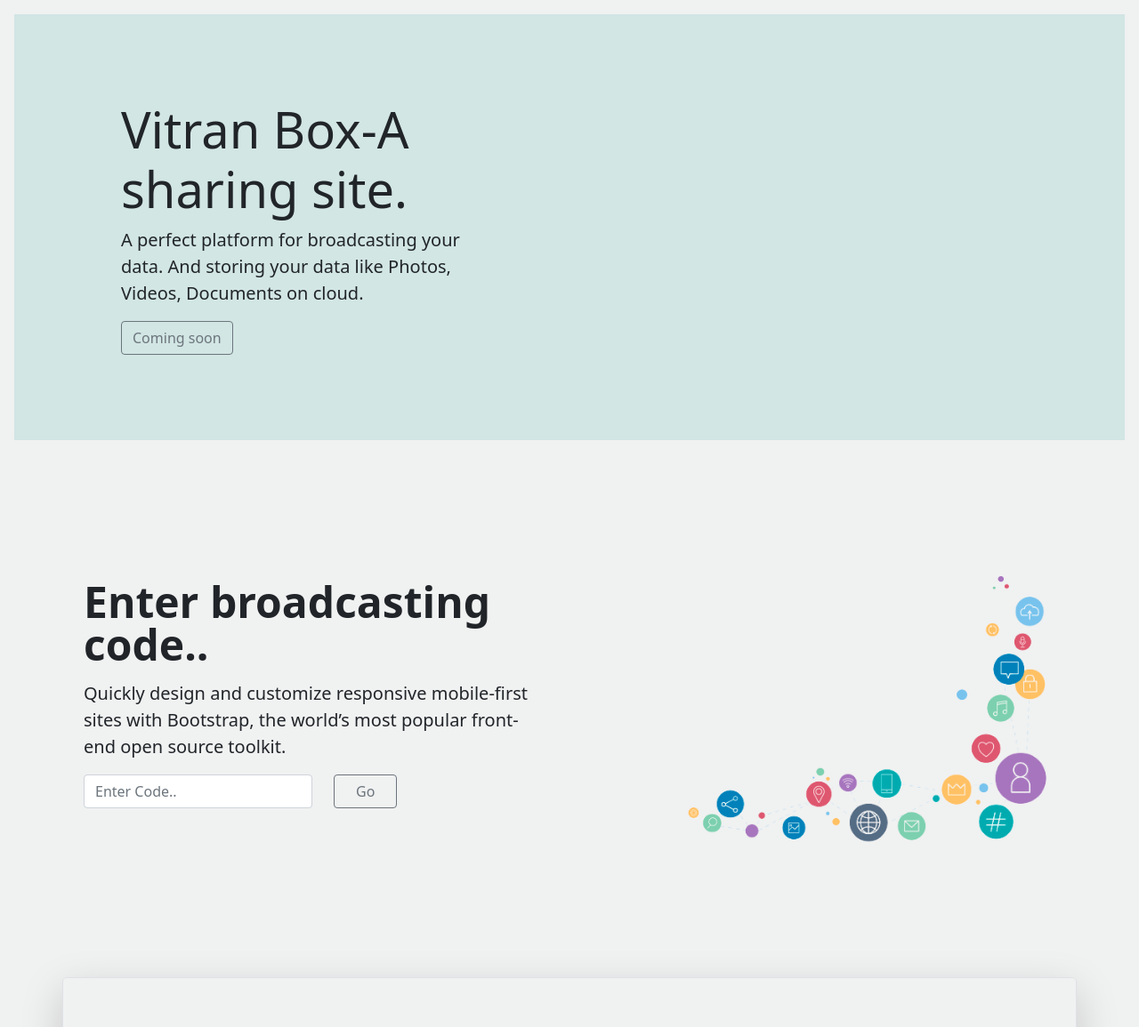
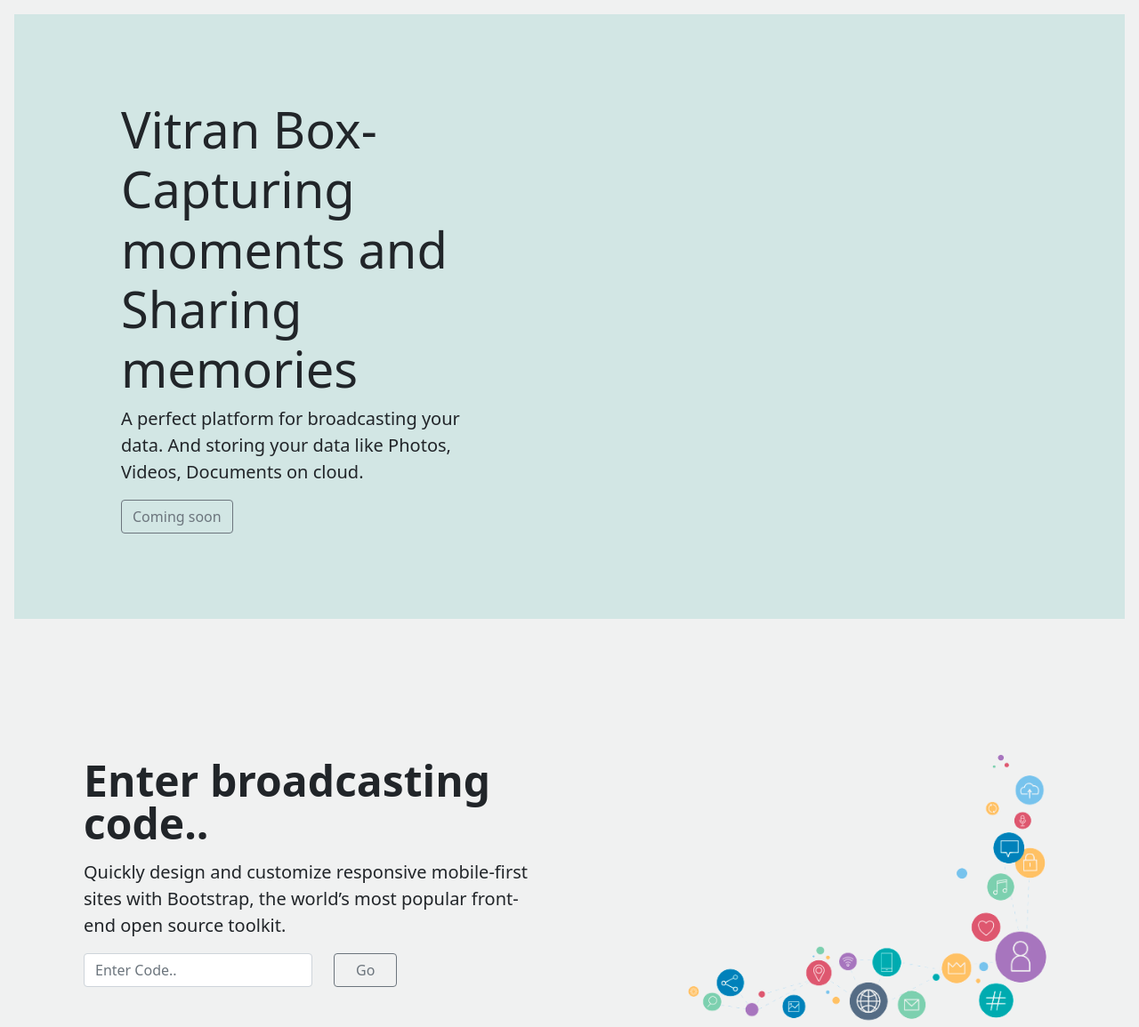
Before and after one commit to suniljmaldiya/vb-project, a Django app: page / in a window 1280 px wide. Shown: the part 98-1253 px from the top of the page at 89% size. Run offline with Django 4.2, Linux system fonts and the light colour scheme; some libraries are stand-ins or nearby versions.

Commit message:
Update index.html
updating main website heading

```diff
--- a/templates/index.html
+++ b/templates/index.html
@@ -6,7 +6,7 @@
   class="position-relative overflow-hidden p-3 p-md-5 m-md-3 text-left crousal_cls"
 >
   <div class="col-md-5 p-lg-5 mx-4">
-    <h1 class="display-4 fw-normal">Vitran Box-A sharing site.</h1>
+    <h1 class="display-4 fw-normal">Vitran Box-Capturing moments and Sharing memories</h1>
     <p class="lead fw-normal">
       A perfect platform for broadcasting your data. And storing your data like
       Photos, Videos, Documents on cloud.
```
